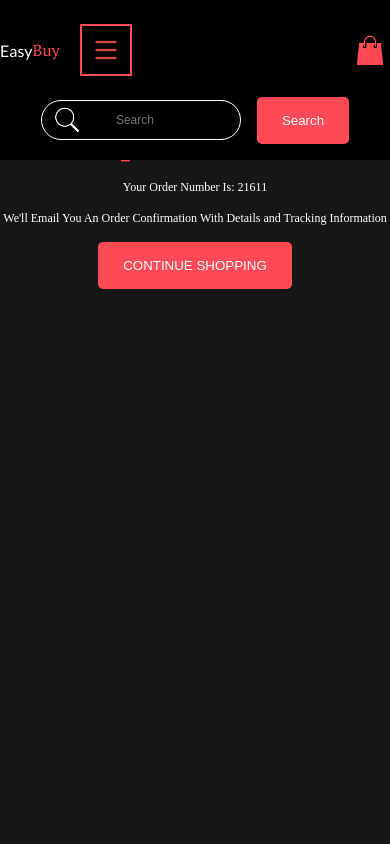
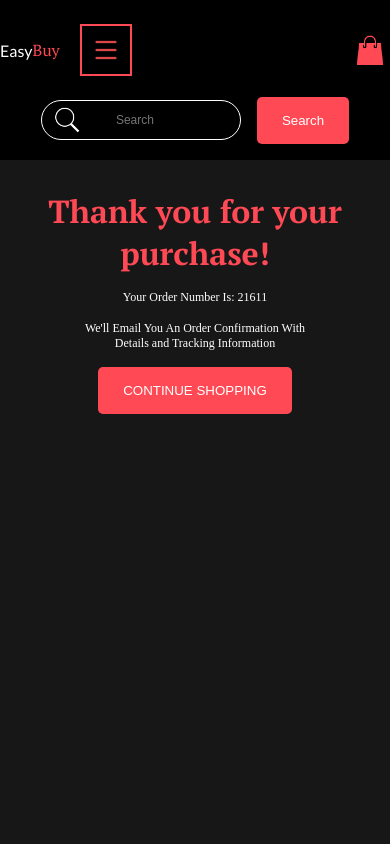
Before and after one commit to lem31/mystore, a React (Vite) app: page /CheckoutSuccess in a window 390 px wide. Shown: the top 844 px of the page. Built offline with nearby package versions, Linux system fonts and the light colour scheme; some icons are missing; a web font is replaced by a local one.

Commit message:
fixed checkout success page

```diff
--- a/src/CSS_Modules/Checkout_Success/checkout_success.module.css
+++ b/src/CSS_Modules/Checkout_Success/checkout_success.module.css
@@ -13,6 +13,10 @@ p {
   text-align: center;
 }
 
+.p {
+  width: 550px;
+}
+
 .container_checkout_success {
   display: flex;
   flex-direction: column;
@@ -20,18 +24,20 @@ p {
   max-width: 100vw;
   min-height: 100vh;
   position: relative;
-  margin-top: 40px;
+  margin-top: 150px;
   margin-bottom: 40px;
 }
 
 @media (min-width: 487px) and (max-width: 768px) {
   .p {
     font-size: var(--font-size-small);
+    width: 400px;
   }
 }
 
 @media (max-width: 486px) {
   .p {
     font-size: var(--font-size-tiny);
+    width: 250px;
   }
 }
```
